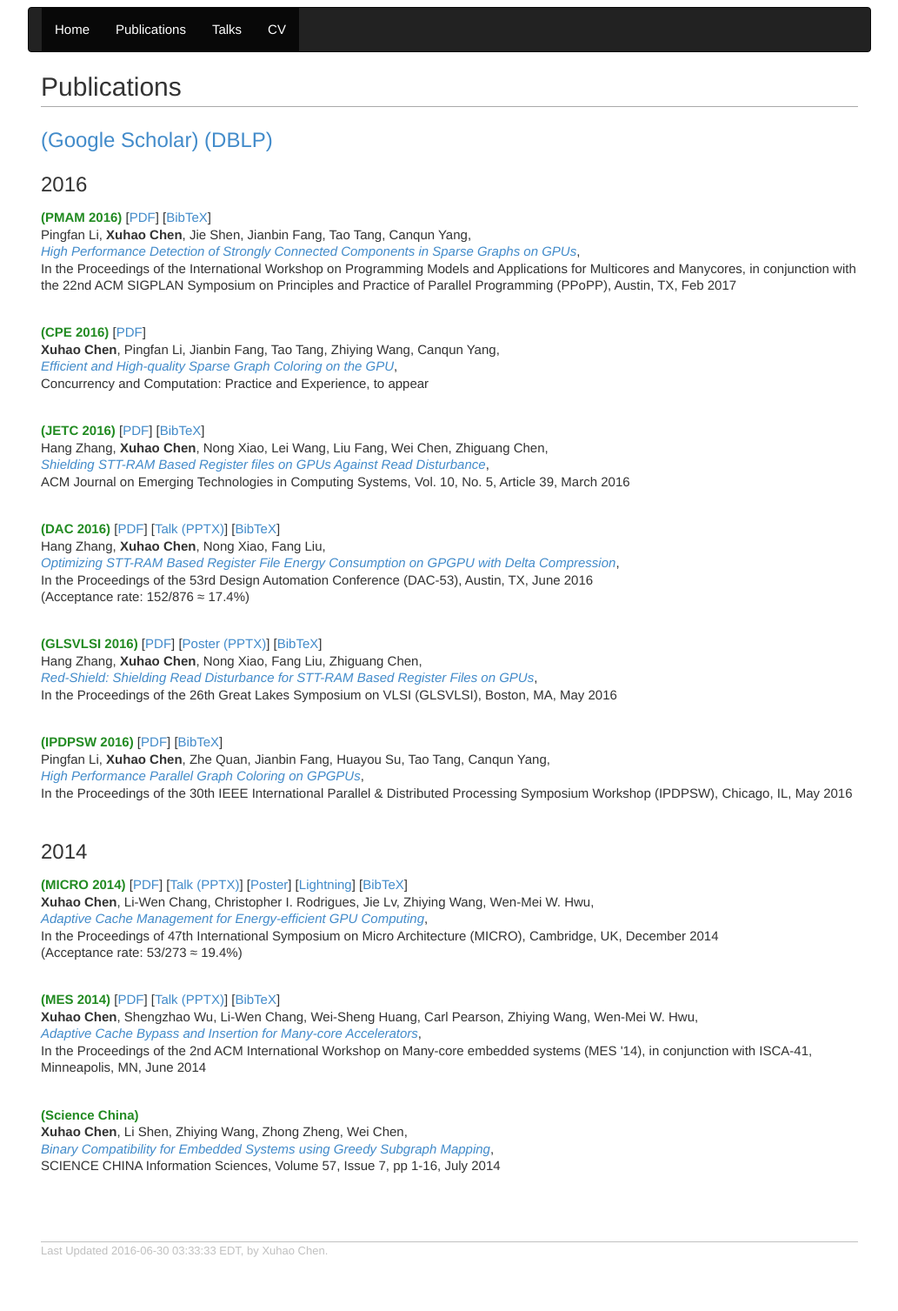
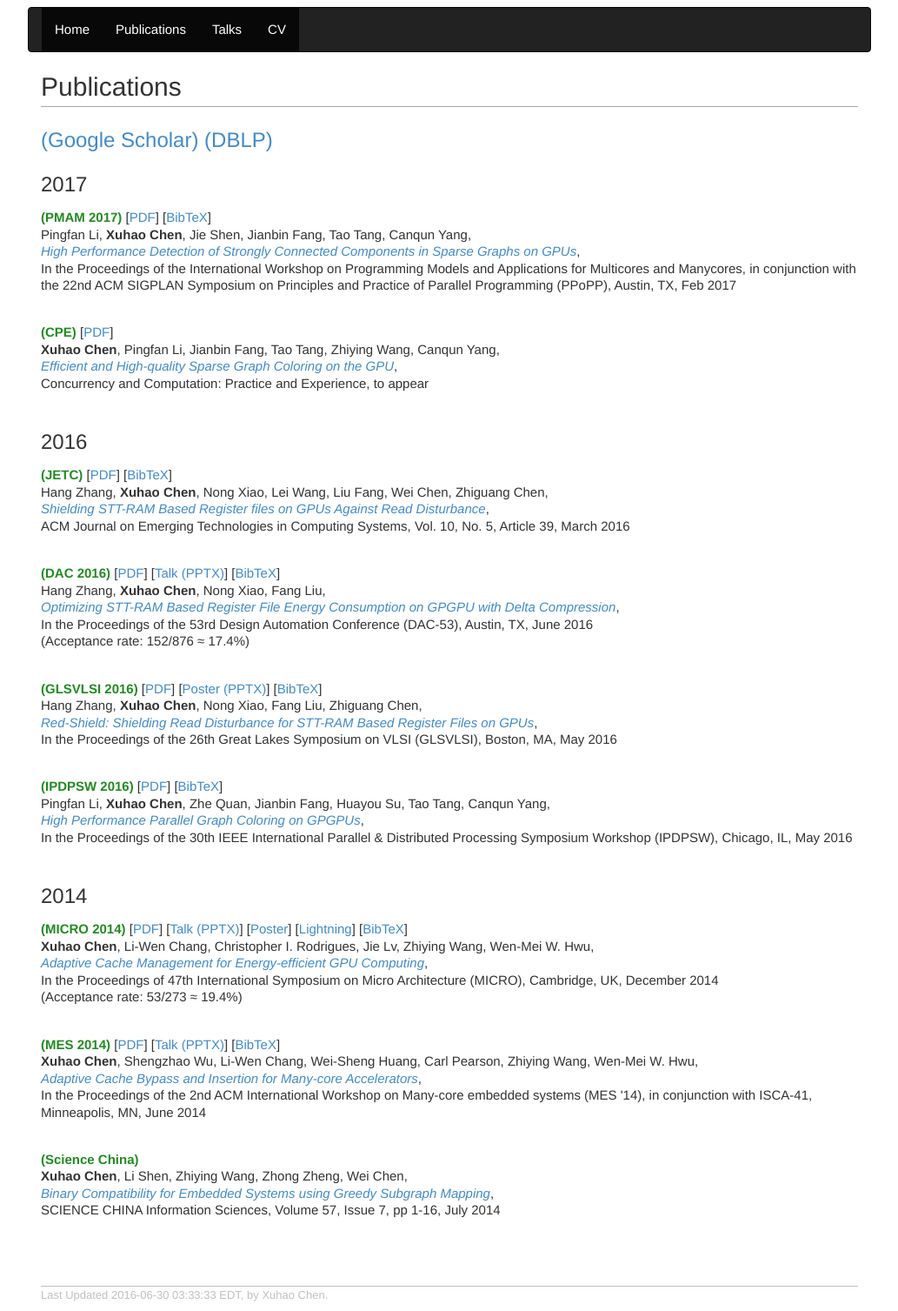
Before and after one commit to chenxuhao/chenxuhao.github.io, a Jekyll site: the page built from pubs.html, in a window 1280 px wide. Shown: the whole page at 87% size, without its empty margins (123-1156 px from the left). Built offline with Jekyll 4.4.1, drawn with Linux system fonts in a browser that asks for light colours; before the commit the page ends 1455 px from its top, so only the background shows below that.

Commit message:
update cv

```diff
--- a/index.html
+++ b/index.html
@@ -18,9 +18,9 @@
 <p>I am an assistant research scientist at <a href="http://www.nudt.edu.cn/special_eng.asp?classid=12">College of Computer</a>,
   <a href="http://www.nudt.edu.cn/index_eng.htm">National University of Defense Technology (NUDT)</a>.
   I work on computer architecture and computer systems,
-  with an emphasis on heterogeneous processors and massively parallel accelerators.
-  My recent work focuses on algorithmic, compiler, runtime, and architectural support for irregular parallelism,
-  especially the memory irregularity in modern parallel processors.
+  with an emphasis on massively parallel accelerators.
+  My recent work focuses on algorithmic, compiler, and architectural support for irregular parallelism,
+  especially the memory irregularity in manycore processors.
   I received B.S. and Ph.D. degree from NUDT in 2009 and 2014 respectively.
   I spent two years (from 2012 to 2014) as a visiting Ph.D. student
   at the <a href="http://impact.crhc.illinois.edu/">IMPACT Research group</a>
--- a/pubs.html
+++ b/pubs.html
@@ -5,9 +5,9 @@
 <h2>Publications </h2>
 <h3><a href="https://scholar.google.com/citations?user=GcdGTBAAAAAJ&hl=en">(Google Scholar)</a>
 <a href="http://dblp.uni-trier.de/pers/hd/c/Chen:Xuhao">(DBLP)</a></h3>
-<h3>2016 </h3>
 
-<p><b><span style="color: forestgreen">(PMAM 2016)</span></b>
+<h3>2017 </h3>
+<p><b><span style="color: forestgreen">(PMAM 2017)</span></b>
 [<a href="docs/pmam-2017.pdf">PDF</a>]
 [<a href="docs/pmam-2017-bib.txt">BibTeX</a>] <br />
 Pingfan Li, <b>Xuhao Chen</b>, Jie Shen, Jianbin Fang, Tao Tang, Canqun Yang, <br />
@@ -16,7 +16,7 @@
 In the Proceedings of the International Workshop on Programming Models and Applications for Multicores and Manycores, in conjunction with the 22nd ACM SIGPLAN Symposium on Principles and Practice of Parallel Programming (PPoPP), Austin, TX, Feb 2017 <br /> </p>
 <h3></h3>
 
-<p><b><span style="color: forestgreen">(CPE 2016)</span></b>
+<p><b><span style="color: forestgreen">(CPE)</span></b>
 [<a href="http://arxiv.org/pdf/1606.06025v1.pdf">PDF</a>] <br />
 <b>Xuhao Chen</b>, Pingfan Li, Jianbin Fang, Tao Tang, Zhiying Wang, Canqun Yang,<br />
 <a href="http://arxiv.org/pdf/1606.06025v1.pdf">
@@ -24,7 +24,8 @@
 Concurrency and Computation: Practice and Experience, to appear <br /></p>
 <h3></h3>
 
-<p><b><span style="color: forestgreen">(JETC 2016)</span></b>
+<h3>2016 </h3>
+<p><b><span style="color: forestgreen">(JETC)</span></b>
 [<a href="docs/jetc-2016.pdf">PDF</a>]
 [<a href="docs/jetc-2016-bib.txt">BibTeX</a>] <br />
 Hang Zhang, <b>Xuhao Chen</b>, Nong Xiao, Lei Wang, Liu Fang, Wei Chen, Zhiguang Chen, <br />
```
Also changed, not shown: 1 other file.
